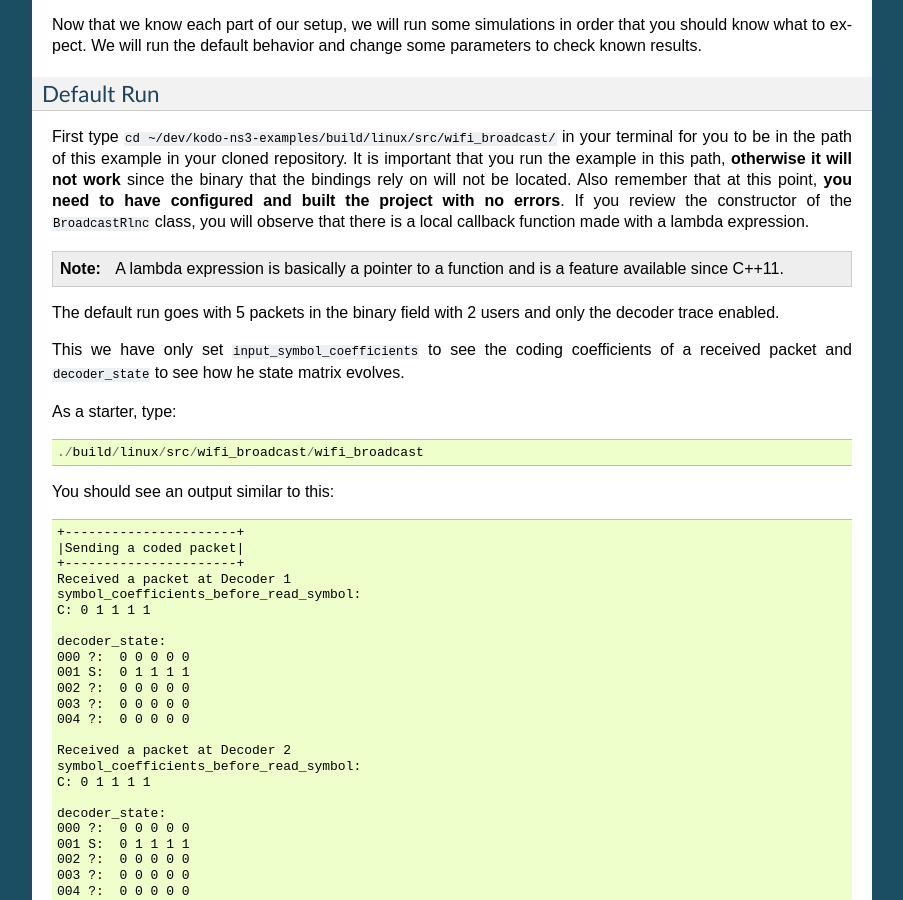
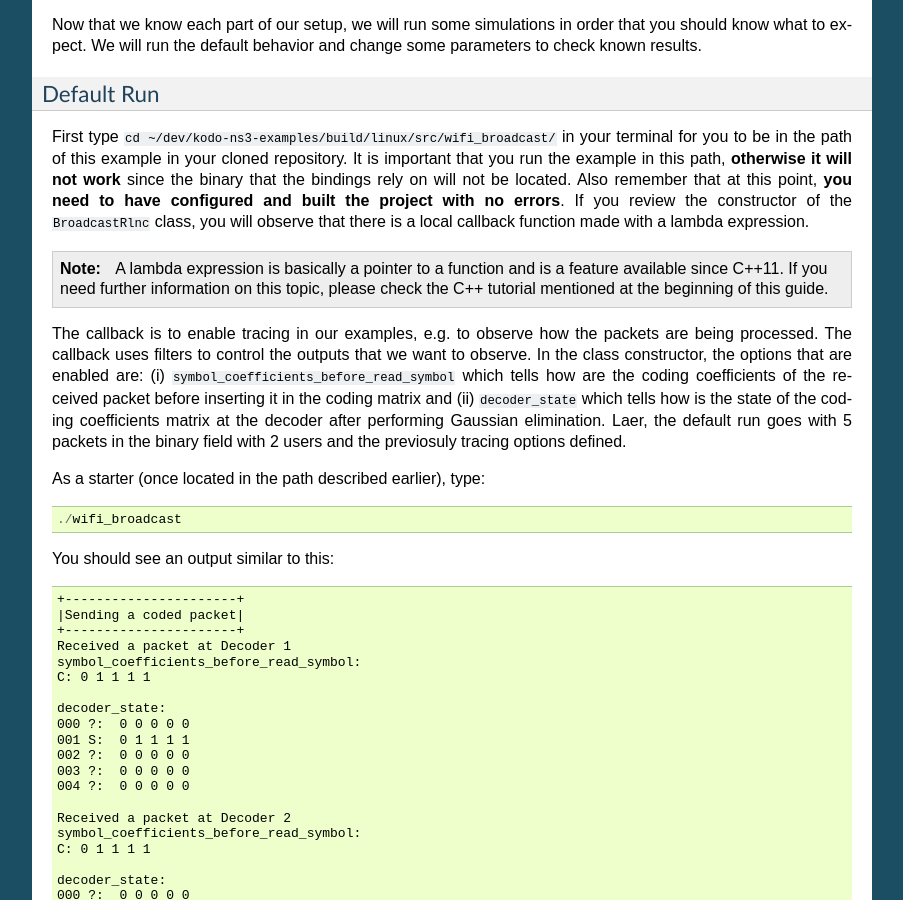
Before and after one commit to steinwurf/kodo-ns3-examples, a Sphinx documentation site: the page built from docs/wifi_broadcast.rst, in a window 1280 px wide and 900 px high, scrolled down 7133 px. Shown: the whole window, without its empty margins (198-1101 px from the left). Built offline with Sphinx 7.4.7, drawn with Linux system fonts in a browser that asks for light colours; formulas are drawn with MathJax 3; some of the changed text lies outside the part shown.

Commit message:
Documenting more of wifi broadcast

```diff
--- a/docs/wifi_broadcast.rst
+++ b/docs/wifi_broadcast.rst
@@ -476,19 +476,24 @@ observe that there is a local callback function made with a
 lambda expression.
 
 .. note:: A lambda expression is basically a pointer to a function and is
-  a feature available since C++11.
+  a feature available since C++11. If you need further information on this
+  topic, please check the C++ tutorial mentioned at the beginning of this
+  guide.
 
-The default run goes with 5 packets in the binary field with 2 users and
-only the decoder trace enabled.
+The callback is to enable tracing in our examples, e.g. to observe how the
+packets are being processed. The callback uses filters to control the
+outputs that we want to observe. In the class constructor, the options
+that are enabled are: (i) ``symbol_coefficients_before_read_symbol`` which
+tells how are the coding coefficients of the received packet before
+inserting it in the coding matrix and (ii) ``decoder_state`` which tells
+how is the state of the coding coefficients matrix at the decoder after
+performing Gaussian elimination.
+Laer, the default run goes with 5 packets in the binary field with 2 users
+and the previosuly tracing options defined.
 
+As a starter (once located in the path described earlier), type: ::
 
-This   we have
-only set ``input_symbol_coefficients`` to see the coding coefficients of a
-received packet and ``decoder_state`` to see how he state matrix evolves.
-
-As a starter, type: ::
-
-  ./build/linux/src/wifi_broadcast/wifi_broadcast
+  ./wifi_broadcast
 
 You should see an output similar to this: ::
 
@@ -672,26 +677,28 @@ You should see an output similar to this: ::
 
 Here we observe that every time a packet is received, the previously
 mentioned information is printed for each receiver. For the
-``input_symbols_coefficients`` output, ``C:`` indicates that we have a
-received a *coded* packet with the given coding vector. In this output,
-the first given coded packet (CP) is: :math:`CP_1 = p_1 + p_2`.
+``symbol_coefficients_before_read_symbol`` output, ``C:`` indicates
+that we have a received a *coded* packet with the given coding vector.
+In this output, the first given coded packet (CP)
+is: :math:`CP_1 = p_2 + p_3 + p_4 + p_5`.
 
-.. note:: Normally the ``rlnc_encoder`` type (based on the
-   ``full_rlnc_encoder``), would have generated packets in a systematic way,
+.. note:: Normally the encoder (based on the ``kodo_full_vector``),
+   would ve generated packets in a systematic way,
    but here we set that feature off in the ``BroadcastRlnc`` class constructor,
-   through the encoder API ``m_encoder->set_systematic_off()``. Also, normally
+   through the encoder API ``m_encoder.set_systematic_off()``. Also, normally
    the encoder starts with the same seed in every run but we have also changed
-   that too in the constructor with ``m_encoder->seed((uint32_t)time(0))``.
+   that too in the constructor with ``srand(static_cast<uint32_t>(time(0)))``.
    So, we proceed with this example to explain the simulation, but you will
    obtain another result in your runs. However, the results obtained with
    this example apply in general.
 
 After the input symbols have been checked, the decoder trace shows the
 ``decoder_state``. This is the current decoding matrix in an equivalent row
-echelon form. Given that we have received :math:`p_1 + p_2`, we put them in the
-first row because the pivot for :math:`p_1` is there. Also, we can argue that
-the pivot for :math:`p_2` is in the second row and so on. The second received
-coded packet is :math:`CP_2 = p_2 + p_4`. Notice that when we print the decoder
+echelon form. Given that we have received :math:`p_2 + p_3 + p_4 + p_5`,
+we put them in the second row because the pivot for :math:`p_2` is
+there. Also, we can argue that the pivot for :math:`p_3` is in the
+third row and so on. The second received coded packet is
+:math:`CP_2 = p_2 + p_4`. Notice that when we print the decoder
 state again, we have changed the equation of the second row because with the
 current information we can calculate
 :math:`CP_{1,new} = CP_1 + CP_2 = p_1 + p_4` (remember we are in modulo-2
```
